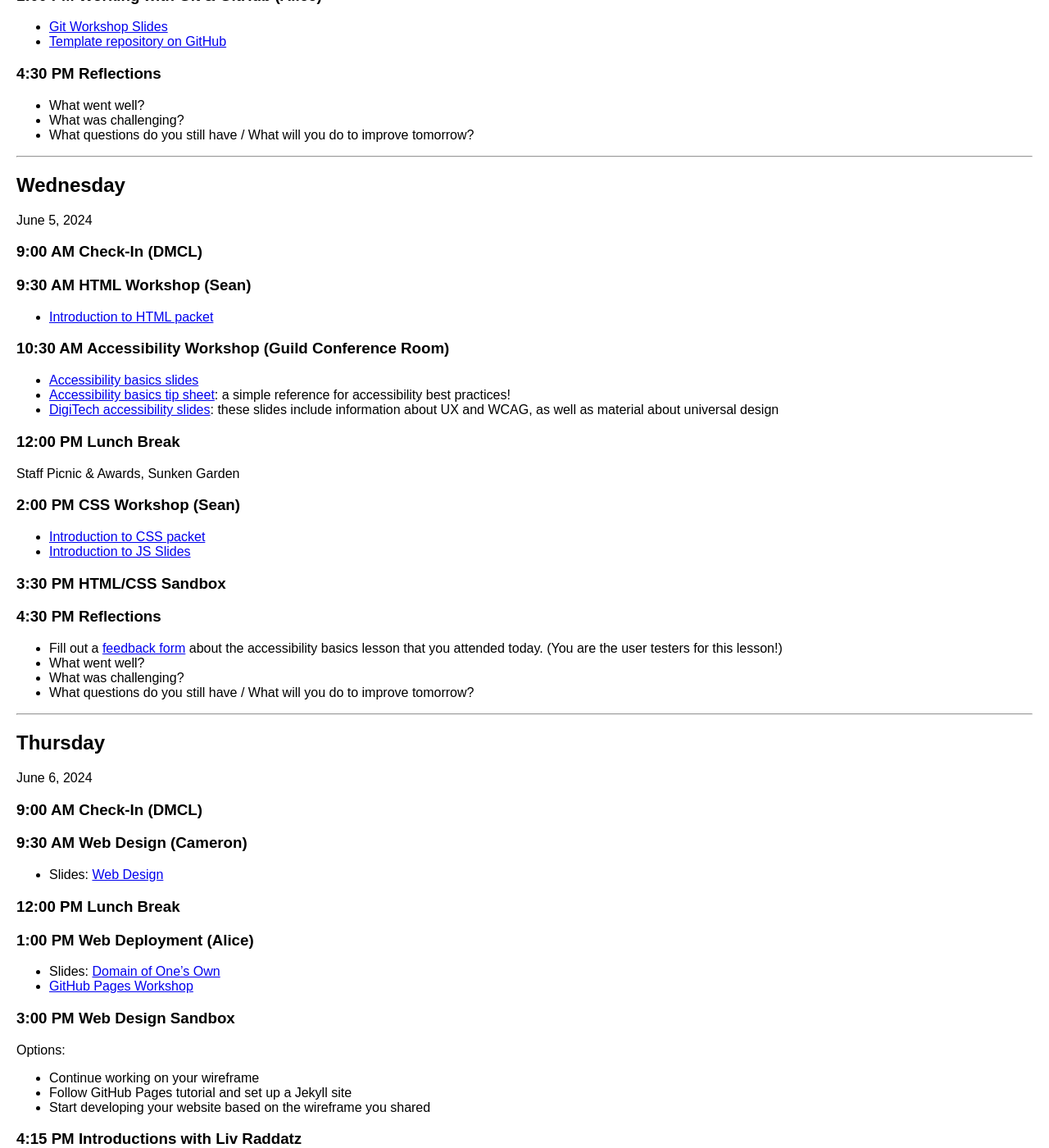
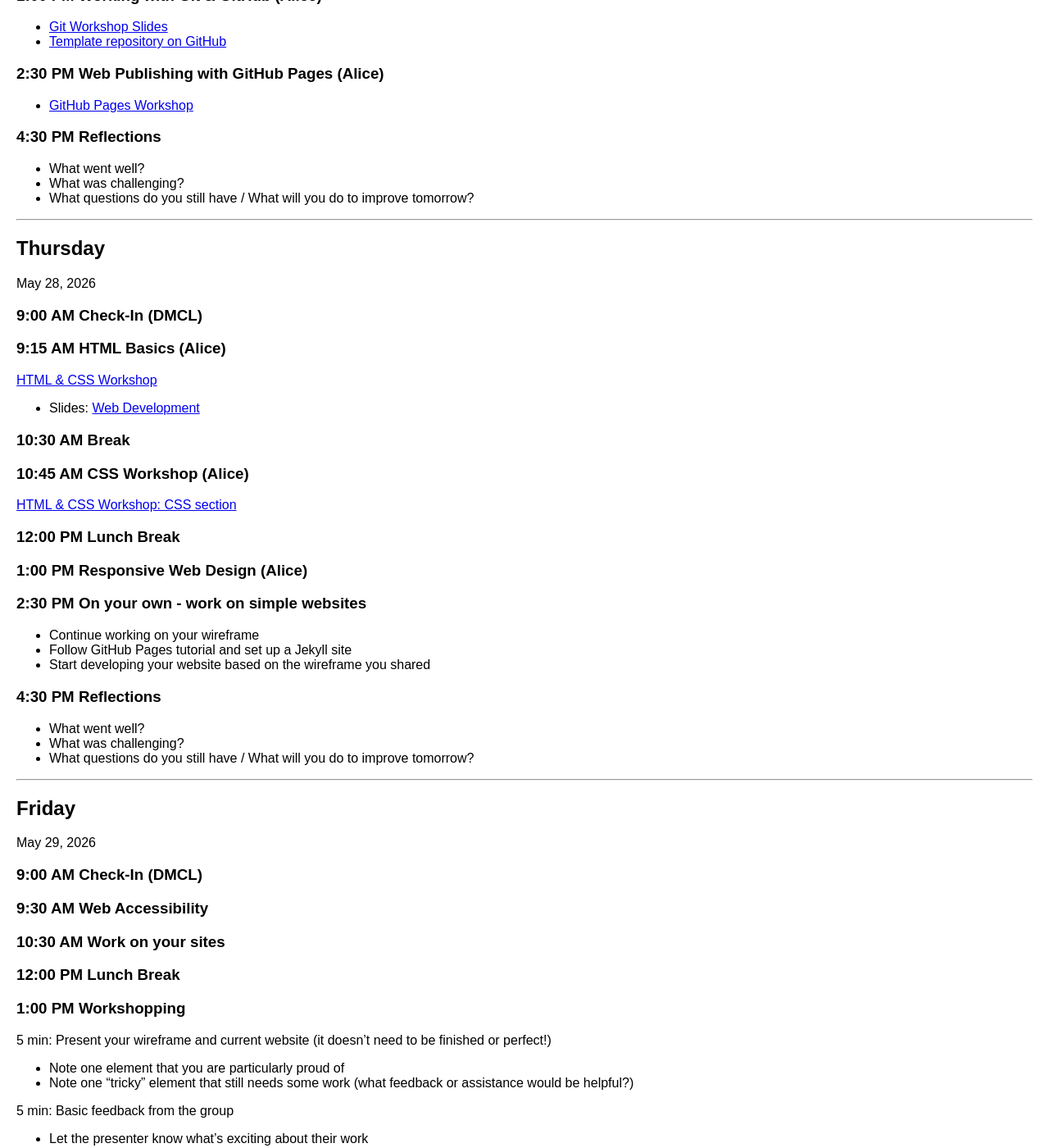
Before and after one commit to digbmc/dssf-syll, a Jekyll site: the page built from _weeks/01-intro.md, in a window 1280 px wide and 1400 px high, scrolled down 2221 px. Shown: the whole window at 82% size. Built offline with Jekyll 4.4.1, drawn with Linux system fonts in a browser that asks for light colours; some of the changed text lies outside the part shown.

Commit message:
updated schedule for week 1

```diff
--- a/_weeks/01-intro.md
+++ b/_weeks/01-intro.md
@@ -93,7 +93,8 @@ May 27, 2026
 - [Git Workshop Slides](https://alicemcgrath.digital.brynmawr.edu/pres/git-hub.html)
 - [Template repository on GitHub](https://github.com/digbmc/git-hub-ws)
 
-
+### 2:30 PM Web Publishing with GitHub Pages (Alice)
+- [GitHub Pages Workshop](https://github.com/tri-cods/github-pages)
 
 ### 4:30 PM Reflections
 - What went well?
@@ -102,57 +103,28 @@ May 27, 2026
 
 ---
 
-## Wednesday
-June 5, 2024
+## Thursday
+May 28, 2026
 
 ### 9:00 AM Check-In (DMCL)
 
-### 9:30 AM HTML Workshop (Sean)
-- [Introduction to HTML packet](../resources/dssf-html.pdf)
+### 9:15 AM HTML Basics (Alice)
+[HTML & CSS Workshop](https://github.com/tri-cods/html-css/)
+- Slides: [Web Development](https://brynmawr-my.sharepoint.com/:p:/g/personal/amcgrath1_brynmawr_edu/Ebk0Itz2FClIj1Sbk5boNCYBa7Ip2LI8AAozEOYU8XJjFw?e=Mcdys6)
 
-### 10:30 AM Accessibility Workshop (Guild Conference Room)
-- [Accessibility basics slides](https://brynmawr-my.sharepoint.com/:p:/g/personal/gcipressi_brynmawr_edu/ERuA_1EbcOlNo6cPD-1pn-wBJe05WdVCZw_eYN2pFpbBeg?wdLOR=c70B476B4-5F02-AD4F-A81F-CAB3BC07F0A4)
-- [Accessibility basics tip sheet](https://brynmawr-my.sharepoint.com/:w:/g/personal/gcipressi_brynmawr_edu/EaDsR7dzDNpIp4jyyLj_mFEBAuCh1CGK18Wg_ai-iDQgXQ?wdLOR=c07C064CF-D7F4-8841-A34B-040FE8B96F09): a simple reference for accessibility best practices!
-- [DigiTech accessibility slides](https://brynmawr-my.sharepoint.com/:p:/g/personal/gcipressi_brynmawr_edu/ES7Qj1VeJs5Oo8HpkTv72nsBQK_fBUs7xh9M2e8ZnHOong?wdLOR=cA20F1AEC-2190-D049-9DB0-0AB986B5BE7E): these slides include information about UX and WCAG, as well as material about universal design
+### 10:30 AM Break
 
-### 12:00 PM Lunch Break
-Staff Picnic & Awards, Sunken Garden
-
-### 2:00 PM CSS Workshop (Sean)
-- [Introduction to CSS packet](../resources/dssf-css.pdf)
-- [Introduction to JS Slides](../resources/dssf-js.pdf)
-
-### 3:30 PM  HTML/CSS Sandbox
-
-### 4:30 PM Reflections
-- Fill out a [feedback form](https://forms.office.com/pages/responsepage.aspx?id=exFLyWNh_UeT-LgAGASub4wlUZ3jbc9BsV9nUYfQm7BUNEdVUUxVSzNaN0ZOUzNQMlg4U01PS1RBNS4u) about the accessibility basics lesson that you attended today. (You are the user testers for this lesson!)
-- What went well?
-- What was challenging?
-- What questions do you still have / What will you do to improve tomorrow?
-
----
-
-## Thursday
-June 6, 2024
-
-### 9:00 AM Check-In (DMCL)
-
-### 9:30 AM Web Design (Cameron)
-- Slides: [Web Design](https://www.canva.com/design/DAGGn2ljFYA/j3eR25VHhG78GWnh6Anhow/view?utm_content=DAGGn2ljFYA&utm_campaign=designshare&utm_medium=link&utm_source=editor)
+### 10:45 AM CSS Workshop (Alice)
+[HTML & CSS Workshop: CSS section](https://github.com/tri-cods/html-css/blob/main/sections/10-css_basic.md)
 
 ### 12:00 PM Lunch Break
 
-### 1:00 PM Web Deployment (Alice)
-- Slides: [Domain of One's Own](https://docs.google.com/presentation/d/e/2PACX-1vS4n01OuLlr9wu6fNtcVYFOkmF4UlvgCRJDsaND7cWUZXRwWFVN_tq234SWom24elpIwOmg6yHU1s7E/pub?start=false&loop=false&delayms=3000&slide=id.p)
-- [GitHub Pages Workshop](https://github.com/tri-cods/github-pages)
+### 1:00 PM Responsive Web Design (Alice)
 
-### 3:00 PM Web Design Sandbox
-Options:
+### 2:30 PM On your own - work on simple websites
 - Continue working on your wireframe
 - Follow GitHub Pages tutorial and set up a Jekyll site
 - Start developing your website based on the wireframe you shared
-
-### 4:15 PM Introductions with Liv Raddatz
 
 ### 4:30 PM Reflections
 - What went well?
@@ -162,22 +134,17 @@ Options:
 ---
 
 ## Friday
-June 7, 2024
+May 29, 2026
 
 ### 9:00 AM Check-In (DMCL)
 
-### 9:30 AM Review Previous DSSF Projects
-- 2017: [Visualizing College Women](https://digitalscholarship.brynmawr.edu/dssf17/index.html)
-- 2018: [Bryn Mawr History of Women in Science](https://digitalscholarship.brynmawr.edu/howis/)
-- 2019: [Journeyways to the West](https://digitalscholarship.brynmawr.edu/journeyways/index.html)
-- 2020: ['24 '31 Students Study Race](https://digitalscholarship.brynmawr.edu/24-31/exhibits/show/about-project/24-31)
-- 2021: [Text Mining *The College News*](https://digitalscholarship.brynmawr.edu/collegenews/)
-- 2022: [Critical Web Design Toolkit](https://digbmc.github.io/cwd-toolkit/)
-- 2023: [The Reactor Room](https://digitalscholarship.brynmawr.edu/reactor-room/)
+### 9:30 AM Web Accessibility
 
-### 10:00 AM Site Building
+### 10:30 AM Work on your sites
 
-### 10:30 AM Demos
+### 12:00 PM Lunch Break
+
+### 1:00 PM Workshopping
 5 min: Present your wireframe and current website (it doesn't need to be finished or perfect!)
 - Note one element that you are particularly proud of
 - Note one "tricky" element that still needs some work (what feedback or assistance would be helpful?)
@@ -186,18 +153,13 @@ June 7, 2024
 - Let the presenter know what's exciting about their work
 - Volunteer to help with something during the workshop session
 
-### 11:30 AM Workshopping
-- Work in small or large groups to troubleshoot the "tricky" elements from the demos
+### 2:30 PM Work on sites
+- Work on your own or in small groups to continue working on your websites.
 
-### 12:00 PM Lunch Break
+### 4:30 PM Reflections
 
-### 1:00 PM  Site Building, Informal Workshopping
-- 1-on-1 meetings from 1:00 - 3:00 pm (Alice)
-- Reading: Picon, Antoine. "Nineteenth-century Urban Cartography and the Scientific Ideal: The Case of Paris." *Osiris* 2nd series, Vol. 18, Science and the City (2023), pp. 135-149. [Link to reading on OneDrive](https://brynmawr-my.sharepoint.com/:b:/g/personal/amcgrath1_brynmawr_edu/EQ4b2up03mhEohWxOhBDqNEBDtJYK1QPZBrWrC4M3yoy-A?e=oVFdx2)
-
-### 4:30 PM Reflections & Weekly Forecast
-- What went well?
-- What was challenging?
-- What questions do you still have / What will you do to improve next week?
+- What are you most proud of from this week?
+- What was most challenging this week?
+- What are you looking forward to next week?
 
 [Next week >>](02-data)
```
